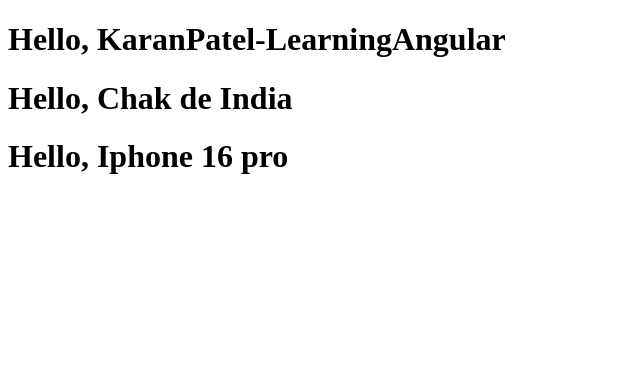
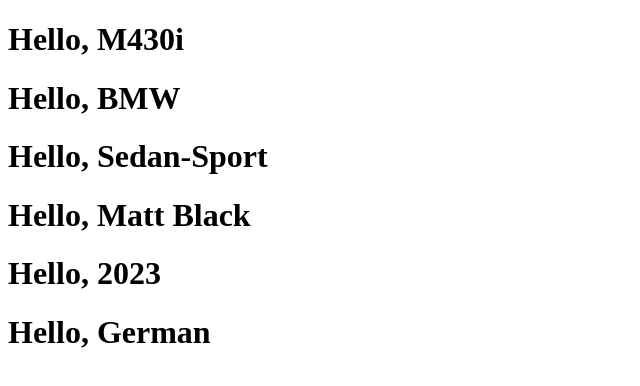
Before and after one commit to Karan234-bot/KaranPatel-Learning-Angular, an Angular app: page / in a window 1280 px wide. Shown: the top 386 px of the page, without its empty margins (0-640 px from the left). Built offline with nearby package versions, Linux system fonts and the light colour scheme.

Commit message:
5 Properties Added

```diff
--- a/src/app/app.component.html
+++ b/src/app/app.component.html
@@ -1,3 +1,6 @@
-<h1>Hello, {{ title }}</h1>
-<h1>Hello, {{ movie }}</h1>
-<h1>Hello, {{ phone }}</h1>
+<h1>Hello, {{ Car }}</h1>
+<h1>Hello, {{ Brand }}</h1>
+<h1>Hello, {{ Type }}</h1>
+<h1>Hello, {{ Color }}</h1>
+<h1>Hello, {{ Year }}</h1>
+<h1>Hello, {{ Origin }}</h1>
--- a/src/app/app.component.ts
+++ b/src/app/app.component.ts
@@ -10,6 +10,10 @@
 })
 export class AppComponent {
     title = 'KaranPatel-LearningAngular';
-    movie: string = 'Chak de India';
-    phone: string = 'Iphone 16 pro';
+    Car: string = 'M430i';
+    Brand: string = 'BMW';
+    Type: string = 'Sedan-Sport';
+    Color: string = 'Matt Black';
+    Year: string = '2023';
+    Origin: string = 'German'
 }
```
